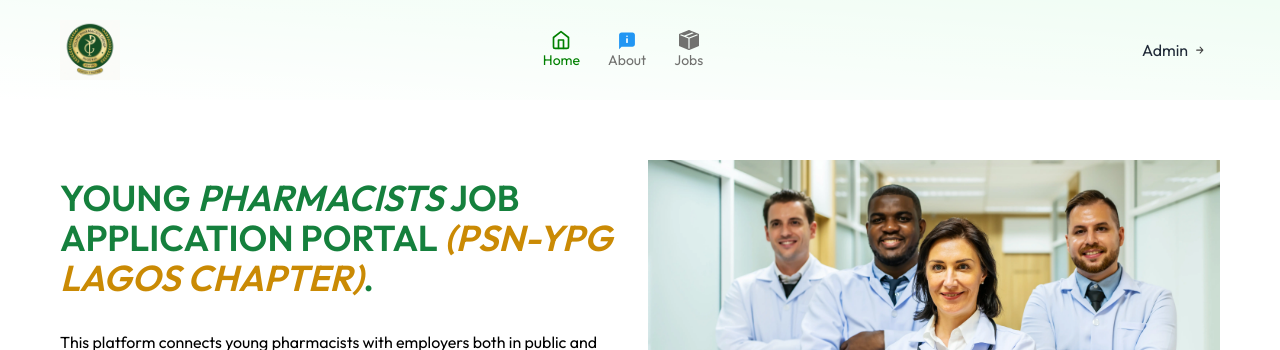
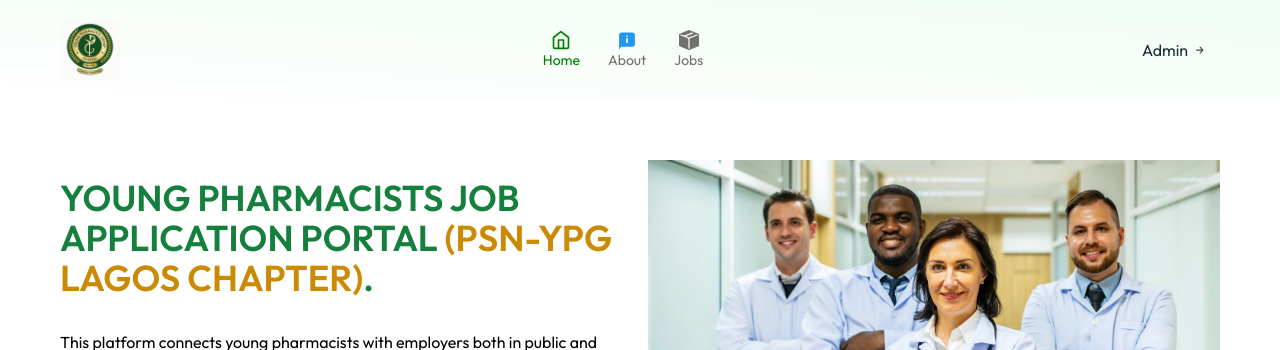
Before and after one commit to Tech041/psn-ypg, a React (Vite) app in the folder client/: page / in a window 1280 px wide. Shown: the top 350 px of the page. Built offline with nearby package versions, Linux system fonts and the light colour scheme; no server answers.

Commit message:
edited hero section

```diff
--- a/client/src/components/Hero.jsx
+++ b/client/src/components/Hero.jsx
@@ -18,9 +18,9 @@
               viewport={{ once: false }}
             >
               <h1 className="font-semibold text-2xl md:text-3xl lg:text-4xl uppercase text-center lg:text-start text-green-700 ">
-                Young <span className="italic">pharmacists</span>{" "}
+                Young <span className="">pharmacists</span>{" "}
                 job application portal{" "}
-                <span className="text-yellow-600 italic">(psn-ypg lagos chapter)</span>.
+                <span className="text-yellow-600">(psn-ypg lagos chapter)</span>.
               </h1>
             </motion.div>
 
```
Also changed, not shown: 1 other file (tests, documents, lock files or other folders).
